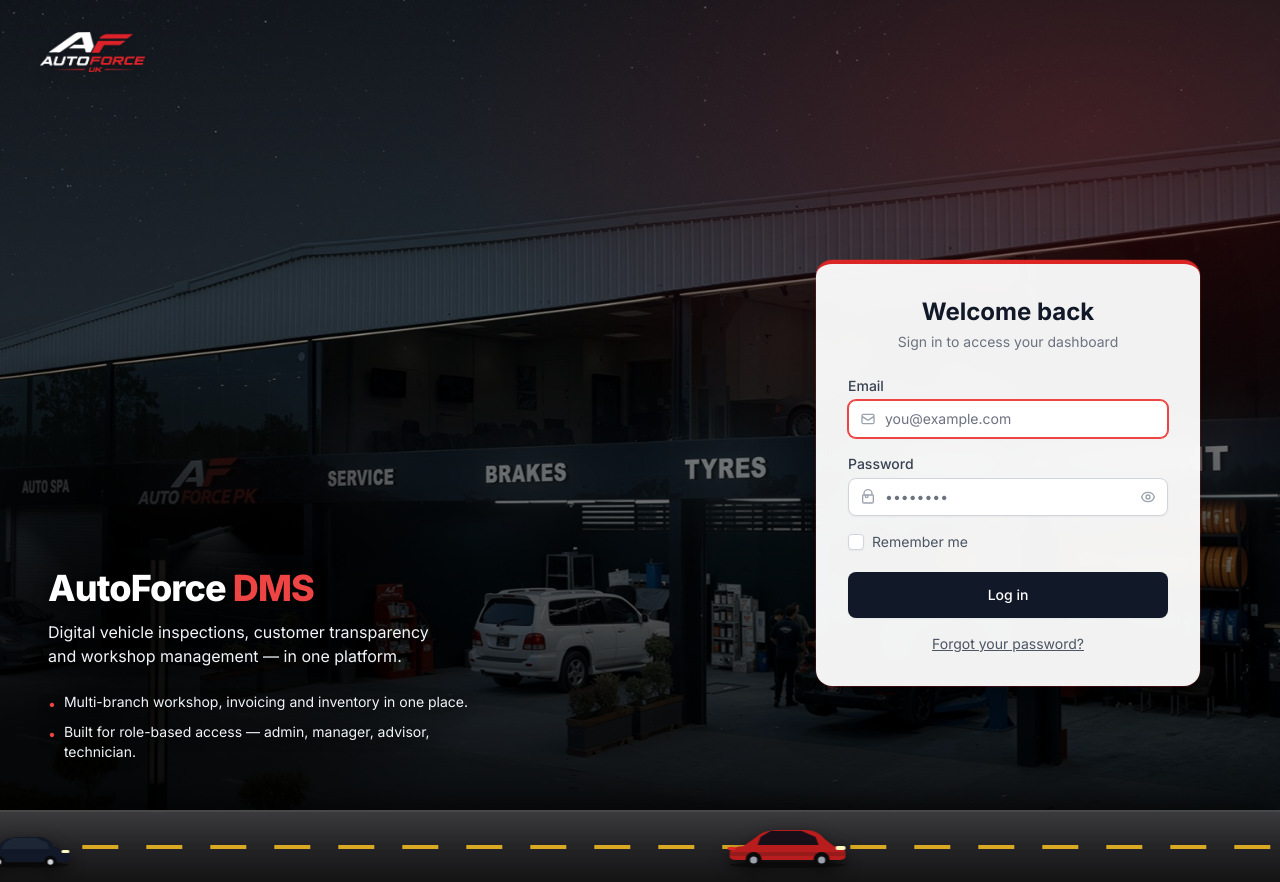
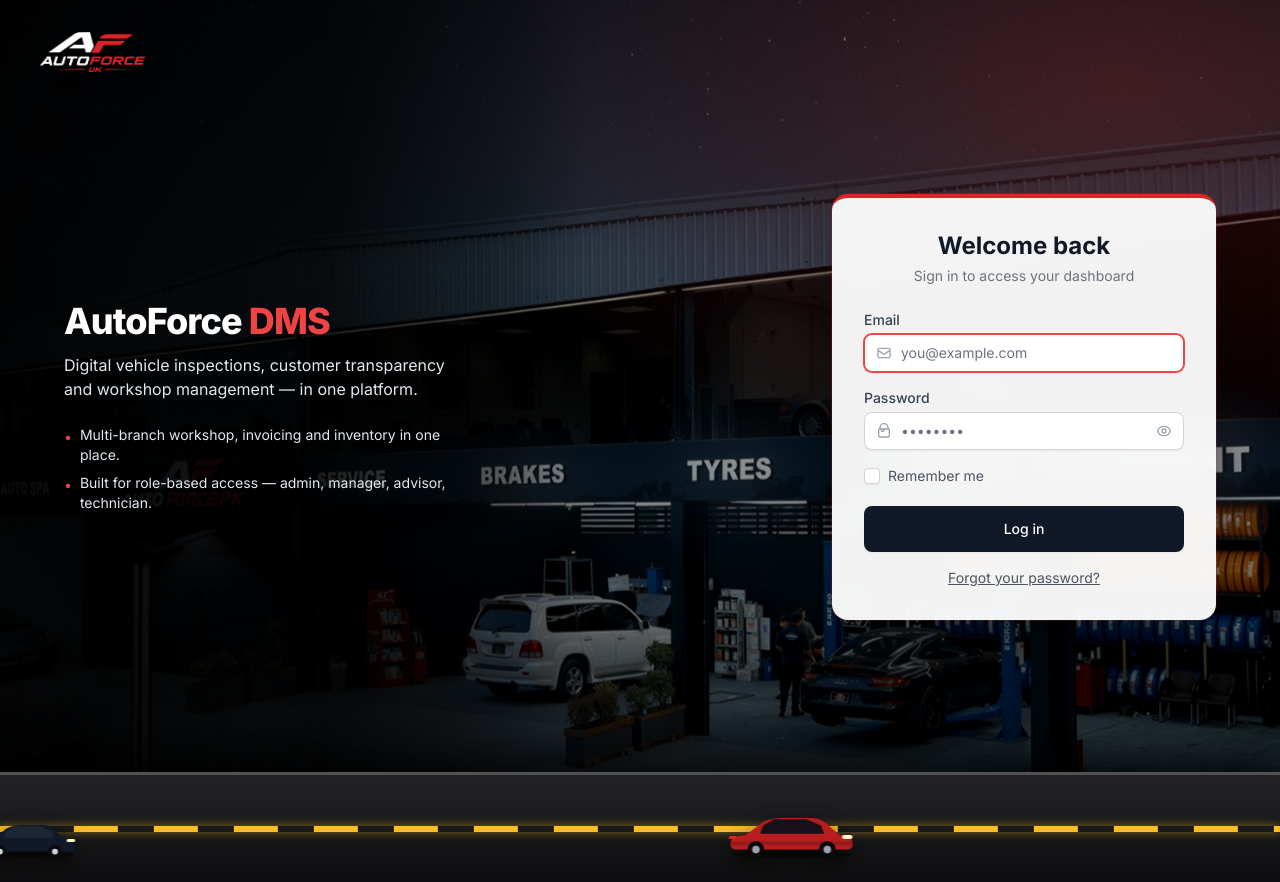
Before and after one commit to bilalfarooq000/autoforce, a Laravel app: page /login in a window 1280 px wide. Run offline with Laravel 12, Linux system fonts and the light colour scheme; style sheets or scripts are compiled from the project's sources; parts of the project's set-up code (start-up, migrations or seed data) failed here and were passed over.

Commit message:
Rework login page layout: solid dark side panel, bigger road, punchier photo
Text now sits on a dedicated solid dark gradient panel instead of a
small radial vignette, so it stays legible no matter what's behind it
in the photo (no more clashing with the building signage). Road strip
is taller and brighter, photo gets a contrast/saturation grade, and
copy + card are laid out side by side above the road instead of
floating separately.

Co-Authored-By: Claude Sonnet 5 <noreply@anthropic.com>

```diff
--- a/resources/views/layouts/guest.blade.php
+++ b/resources/views/layouts/guest.blade.php
@@ -17,35 +17,36 @@
 
         <style>
             @keyframes kenburns {
-                0%   { transform: scale(1) translate(0, 0); }
-                100% { transform: scale(1.12) translate(-1.5%, -1%); }
+                0%   { transform: scale(1.04) translate(0, 0); }
+                100% { transform: scale(1.16) translate(-1.5%, -1%); }
             }
             .bg-kenburns {
-                animation: kenburns 22s ease-in-out infinite alternate;
+                animation: kenburns 24s ease-in-out infinite alternate;
+                filter: contrast(1.12) saturate(1.2) brightness(.92);
             }
 
             .road {
                 position: absolute;
                 left: 0; right: 0; bottom: 0;
-                height: 72px;
+                height: 110px;
                 z-index: 10;
-                background: linear-gradient(180deg, #3a3a3d 0%, #222224 55%, #141415 100%);
-                border-top: 2px solid rgba(255,255,255,.22);
-                box-shadow: 0 -8px 24px rgba(0,0,0,.55);
+                background: linear-gradient(180deg, #232326 0%, #1b1b1d 40%, #0e0e10 100%);
+                border-top: 3px solid rgba(255,255,255,.28);
+                box-shadow: 0 -16px 40px rgba(0,0,0,.65);
             }
             .road::after {
                 content: "";
                 position: absolute;
                 left: 0; right: 0; top: 50%;
-                height: 4px;
+                height: 6px;
                 transform: translateY(-50%);
-                background-image: repeating-linear-gradient(90deg, #fbbf24 0 36px, transparent 36px 64px);
-                animation: roadScroll 1.4s linear infinite;
-                opacity: .85;
+                background-image: repeating-linear-gradient(90deg, #fbbf24 0 44px, transparent 44px 80px);
+                animation: roadScroll 1.3s linear infinite;
+                box-shadow: 0 0 10px rgba(251,191,36,.55);
             }
             @keyframes roadScroll {
                 0%   { background-position-x: 0; }
-                100% { background-position-x: -64px; }
+                100% { background-position-x: -80px; }
             }
 
             @keyframes driveIn {
@@ -56,13 +57,13 @@
             }
             .car {
                 position: absolute;
-                bottom: 14px;
+                bottom: 24px;
                 left: 0;
                 z-index: 15;
                 animation-name: driveIn;
                 animation-timing-function: linear;
                 animation-iteration-count: infinite;
-                filter: drop-shadow(0 6px 8px rgba(0,0,0,.6));
+                filter: drop-shadow(0 8px 10px rgba(0,0,0,.65));
             }
 
             @keyframes floatCard {
@@ -84,18 +85,20 @@
     <body class="font-sans text-gray-900 antialiased">
         <div class="relative min-h-screen w-full overflow-hidden bg-black">
             <!-- Full-screen branding photo with slow cinematic zoom -->
-            <img src="{{ asset('images/login-bg-garage.jpg') }}" alt="" class="bg-kenburns absolute inset-0 w-full h-full object-cover scale-105">
+            <img src="{{ asset('images/login-bg-garage.jpg') }}" alt="" class="bg-kenburns absolute inset-0 w-full h-full object-cover">
 
-            <div class="absolute inset-0 z-[5]" style="background: linear-gradient(180deg, rgba(0,0,0,.55) 0%, rgba(0,0,0,.4) 35%, rgba(0,0,0,.65) 70%, rgba(0,0,0,.92) 100%);"></div>
-            <div class="absolute inset-0 z-[5]" style="background: radial-gradient(1100px 600px at 85% 15%, rgba(220,38,38,.2) 0%, transparent 60%);"></div>
-            <!-- Dedicated dark panel behind the left-side text so it stays legible over the busy photo -->
-            <div class="absolute inset-0 z-[5]" style="background: radial-gradient(520px 380px at 8% 72%, rgba(0,0,0,.85) 0%, rgba(0,0,0,.55) 45%, transparent 75%);"></div>
+            <!-- Overall mood grade -->
+            <div class="absolute inset-0 z-[4]" style="background: linear-gradient(180deg, rgba(0,0,0,.5) 0%, rgba(0,0,0,.25) 30%, rgba(0,0,0,.5) 70%, rgba(0,0,0,.85) 100%);"></div>
+            <div class="absolute inset-0 z-[4]" style="background: radial-gradient(1200px 650px at 88% 10%, rgba(220,38,38,.22) 0%, transparent 60%);"></div>
+
+            <!-- Solid dark panel the whole left side sits on, so text stays legible regardless of what's behind it -->
+            <div class="absolute inset-y-0 left-0 z-[6] w-full lg:w-[46%]" style="background: linear-gradient(90deg, rgba(0,0,0,.92) 0%, rgba(0,0,0,.78) 55%, rgba(0,0,0,.35) 85%, transparent 100%);"></div>
 
             <!-- Road strip with lane markings -->
             <div class="road"></div>
 
             <!-- Luxury coupe driving across, toward the garage -->
-            <svg class="car" width="128" height="40" viewBox="0 0 128 40" style="animation-duration: 8.5s; animation-delay: 0s;">
+            <svg class="car" width="136" height="42" viewBox="0 0 128 40" style="animation-duration: 8.5s; animation-delay: 0s;">
                 <ellipse cx="64" cy="37" rx="58" ry="3" fill="black" opacity=".4"/>
                 <path d="M6 26 C6 20 12 19 20 18 L34 8 C38 4 46 2 56 2 L82 2 C90 2 96 5 100 10 L110 18 C118 19 122 21 122 26 L122 28 C122 31 119 32 115 32 L13 32 C9 32 6 31 6 28 Z" fill="#b91c1c"/>
                 <path d="M37 9 L47 3 L78 3 L92 9 L95 17 L34 17 Z" fill="#0b0f19" opacity=".92"/>
@@ -107,7 +110,7 @@
                 <rect x="112" y="18" width="10" height="4" rx="2" fill="#fef9c3"/>
                 <rect x="4" y="19" width="8" height="3" rx="1.5" fill="#dc2626"/>
             </svg>
-            <svg class="car" width="100" height="32" viewBox="0 0 100 32" style="animation-duration: 10.5s; animation-delay: 4.3s;">
+            <svg class="car" width="106" height="34" viewBox="0 0 100 32" style="animation-duration: 10.5s; animation-delay: 4.3s;">
                 <ellipse cx="50" cy="29" rx="45" ry="2.6" fill="black" opacity=".4"/>
                 <path d="M5 21 C5 16 10 15 17 14 L28 6 C31 3 38 1 46 1 L64 1 C70 1 75 4 78 8 L86 14 C92 15 95 17 95 21 L95 23 C95 25 93 26 90 26 L10 26 C7 26 5 25 5 23 Z" fill="#111827"/>
                 <path d="M30 7 L38 2 L62 2 L73 7 L75 13 L27 13 Z" fill="#1f2937" opacity=".9"/>
@@ -119,29 +122,35 @@
                 <rect x="3" y="15" width="6" height="2.4" rx="1.2" fill="#dc2626"/>
             </svg>
 
+            <div class="relative z-20 min-h-screen flex flex-col">
                 <!-- Top brand strip -->
-            <div class="relative z-20 px-6 sm:px-10 pt-8">
+                <div class="px-6 sm:px-10 pt-8">
                     <img src="{{ asset('images/autoforce-logo-white.png') }}" alt="AutoForce" class="h-10 w-auto drop-shadow-lg">
                 </div>
 
-            <div class="relative z-20 min-h-[calc(100vh-5rem)] flex items-center justify-center lg:justify-end px-6 sm:px-10 lg:pr-20 py-10">
-                <div class="hidden lg:block absolute left-12 bottom-28 max-w-md text-left">
-                    <h1 class="text-4xl font-extrabold text-white tracking-tight drop-shadow-[0_2px_8px_rgba(0,0,0,.9)]">AutoForce <span class="text-red-500">DMS</span></h1>
-                    <p class="text-base text-slate-100 mt-3 max-w-sm drop-shadow-[0_2px_6px_rgba(0,0,0,.9)]">Digital vehicle inspections, customer transparency and workshop management — in one platform.</p>
-                    <ul class="mt-6 space-y-2 text-left">
-                        <li class="flex items-start gap-2 text-sm text-slate-100 drop-shadow-[0_2px_6px_rgba(0,0,0,.9)]">
+                <div class="flex-1 flex items-center">
+                    <div class="w-full flex flex-col lg:flex-row items-center justify-between gap-10 px-6 sm:px-10 lg:px-16 pb-[130px] lg:pb-[140px]">
+                        <!-- Copy block -->
+                        <div class="w-full lg:w-[42%] text-center lg:text-left order-2 lg:order-1">
+                            <h1 class="text-3xl sm:text-4xl font-extrabold text-white tracking-tight">AutoForce <span class="text-red-500">DMS</span></h1>
+                            <p class="text-base text-slate-200 mt-3 max-w-sm mx-auto lg:mx-0">Digital vehicle inspections, customer transparency and workshop management — in one platform.</p>
+                            <ul class="mt-6 space-y-2 text-left max-w-sm mx-auto lg:mx-0">
+                                <li class="flex items-start gap-2 text-sm text-slate-200">
                                     <span class="text-red-500 mt-0.5">&bull;</span>
                                     <span>Multi-branch workshop, invoicing and inventory in one place.</span>
                                 </li>
-                        <li class="flex items-start gap-2 text-sm text-slate-100 drop-shadow-[0_2px_6px_rgba(0,0,0,.9)]">
+                                <li class="flex items-start gap-2 text-sm text-slate-200">
                                     <span class="text-red-500 mt-0.5">&bull;</span>
                                     <span>Built for role-based access — admin, manager, advisor, technician.</span>
                                 </li>
                             </ul>
                         </div>
 
-                <div class="card-glow animate-float-in w-full max-w-sm bg-white/95 backdrop-blur-md shadow-2xl rounded-2xl border-t-4 border-red-600 px-8 py-8">
+                        <!-- Login card -->
+                        <div class="card-glow animate-float-in w-full max-w-sm bg-white/95 backdrop-blur-md shadow-2xl rounded-2xl border-t-4 border-red-600 px-8 py-8 order-1 lg:order-2">
                             {{ $slot }}
+                        </div>
+                    </div>
                 </div>
             </div>
         </div>
```
Lines whose indentation alone changed are shown as unchanged.
